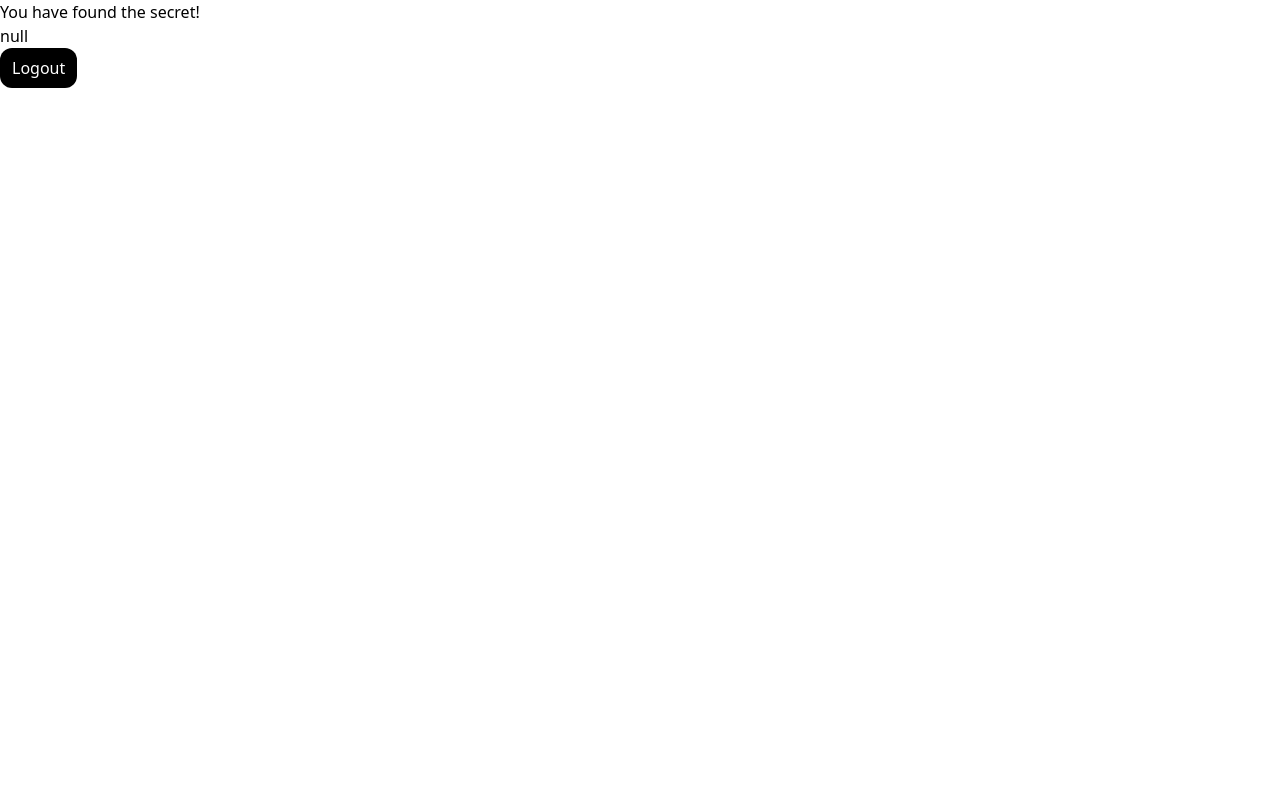
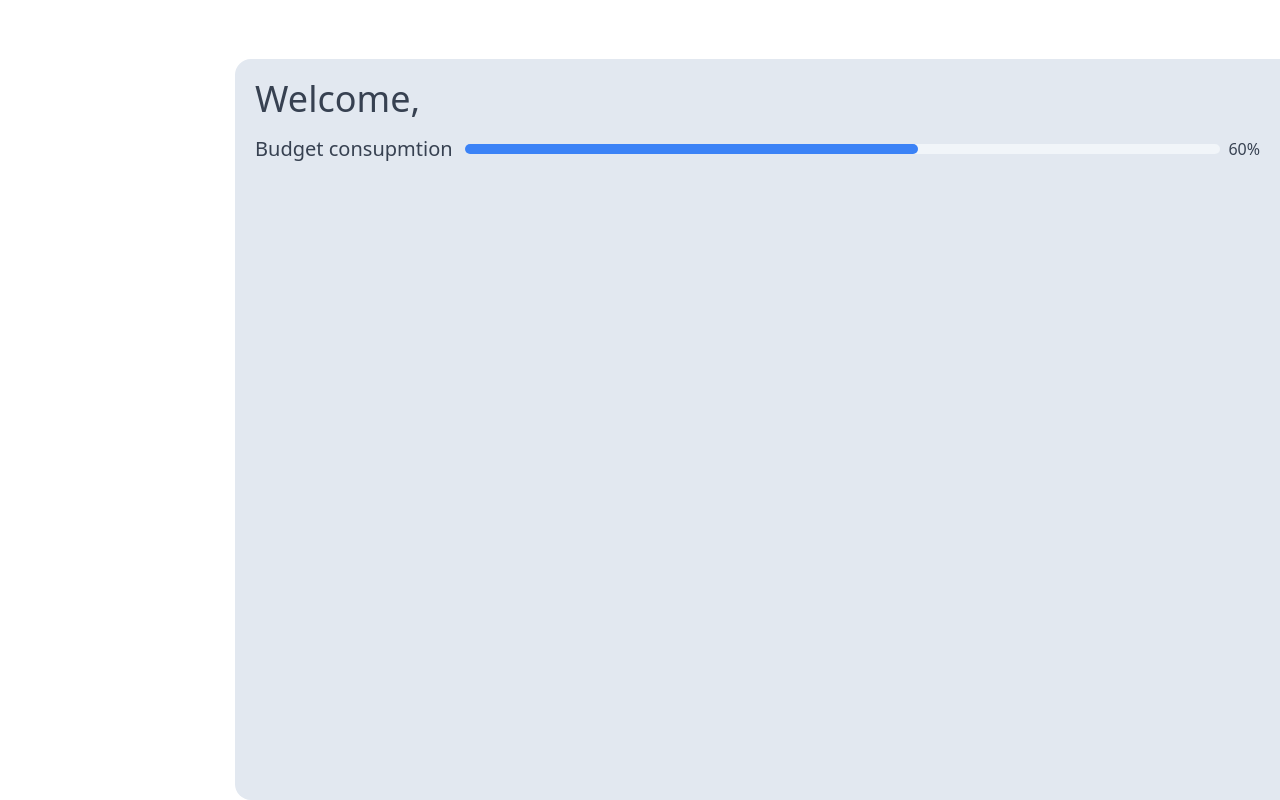
Before and after one commit to dhruvkaushik305/Finify, a Next.js app: page /dashboard in a window 1280 px wide. Built offline with nearby package versions, Linux system fonts and the light colour scheme; no server answers.

Commit message:
Created a budget consumption progress bar

```diff
--- /dev/null
+++ b/app/_components/ProgressBar.tsx
@@ -0,0 +1,16 @@
+export default function ProgressBar({
+  percentageSpent,
+}: {
+  percentageSpent: number;
+}) {
+  return (
+    <div className="w-full h-full flex items-center gap-2">
+      <div className="w-full h-2.5 bg-slate-100 rounded-full">
+        <div
+          className={`bg-blue-500 h-2.5 rounded-full w-[${percentageSpent}%]`}
+        ></div>
+      </div>
+      <span>{percentageSpent}%</span>
+    </div>
+  );
+}
--- /dev/null
+++ b/app/dashboard/layout.tsx
@@ -0,0 +1,11 @@
+export default function Layout({ children }: { children: React.ReactNode }) {
+  return (
+    <main className="flex flex-col h-screen">
+      <nav className="h-[4rem]"></nav>
+      <section className="flex grow h-full">
+        <nav className="w-[18rem] h-full"></nav>
+        {children}
+      </section>
+    </main>
+  );
+}
--- a/app/dashboard/page.tsx
+++ b/app/dashboard/page.tsx
@@ -1,14 +1,19 @@
-import { getServerSession } from "next-auth";
-import { authConfig } from "../lib/authConfig";
-import LogoutButton from "../_components/LogoutButton";
+import ProgressBar from "../_components/ProgressBar";
 
 export default async function Page() {
-  const data = await getServerSession(authConfig);
+  const budget = 1000;
+  const spent = 600;
+  const percentageSpent = (spent / budget) * 100;
   return (
-    <main>
-      You have found the secret!
-      <p>{JSON.stringify(data)}</p>
-      <LogoutButton />
+    <main className="flex flex-col rounded-l-[1rem] bg-slate-200 w-full">
+      <section className="p-5 text-gray-700 flex flex-col gap-4">
+        <header className="text-4xl">Welcome,</header>
+        <div className="flex gap-3 items-center">
+          <p className="text-nowrap text-xl">Budget consupmtion</p>
+          <ProgressBar percentageSpent={percentageSpent} />
+        </div>
+        {/* <p>something</p> */}
+      </section>
     </main>
   );
 }
```
